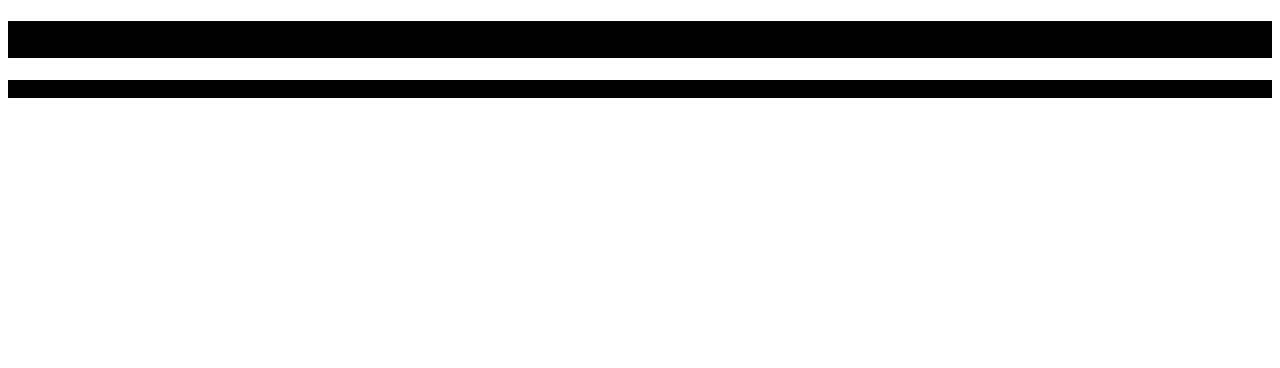
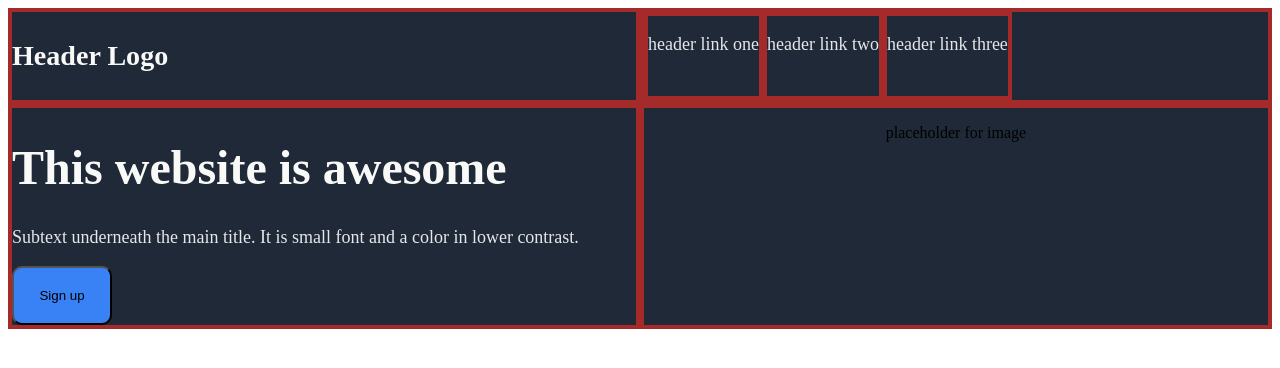
Before and after one commit to tusmm/shmodin, a plain HTML site: page index.html in a window 1280 px wide. Drawn offline with Linux system fonts and the light colour scheme.

Commit message:
progress on this project so far

```diff
--- a/index.css
+++ b/index.css
@@ -1,3 +1,58 @@
-.ancestor, .child {
-    background-color: #000;
+.navbar {
+    display: flex
 }
+
+.navbar .logo {
+    color: #F9FAF8;
+    font-size: 24px;
+}
+
+.navbar .header-link {
+    color: #E5E7EB;
+    font-size: 18px;
+    display: flex;
+}
+
+.logo, .header-link {
+    border: 4px solid brown;
+    flex: 1;
+}
+
+.link {
+    justify-content: space-between;
+    border: 4px solid brown;
+}
+
+.navbar, .header {
+    background-color: #1F2937;
+}
+
+/*  header */
+.header {
+    display: flex;
+}
+
+.hero-main, .image {
+    flex: 1;
+    border: 4px solid brown;
+}
+
+.hero-main h1 {
+    font-size: 48px;
+    font-weight: extra-bold;
+    color: #F9FAF8;
+}
+.hero-main p {
+    color: #E5E7EB;
+    font-size: 18px;
+}
+.signup {
+    background-color: #3882F6;
+    border-radius: 10px;
+    width: 100px;
+    padding: 20px;
+}
+
+.image p {
+    text-align: center;
+}
--- a/index.html
+++ b/index.html
@@ -1,17 +1,64 @@
 <!DOCTYPE html>
 <html lang="en">
+
 <head>
   <meta charset="UTF-8">
-    <title>My First Webpage</title>
+  <title>Practice landing page</title>
   <link rel="stylesheet" href="index.css">
 </head>
 
 <body>
-    <div class="ancestor">
-      <h1 class="child">Hello World!</h1>
+  <div class="navbar">
+    <div class="logo">
+      <h3>Header Logo</h3>
     </div>
-    <p class="child">Test</p>
+    <div class="header-link">
+      <div class="link">
+        <p>header link one</p>
+      </div>
+      <div class="link">
+        <p>header link two</p>
+      </div>
+      <div class="link">
+        <p>header link three</p>
+      </div>
+    </div>
+  </div>
 
+  <div class="header">
+    <div class="hero-main">
+      <h1>This website is awesome</h1>
+      <p>Subtext underneath the main title. It is small font and a color in lower contrast.</p>
+      <button class="signup">
+        Sign up
+      </button>
+    </div>
+    <div class="image">
+      <p>placeholder for image</p>
+    </div>
+
+  </div>
+
+  <div>
+
+  </div>
+
+  <div>
+
+  </div>
+
+  <div>
+
+  </div>
+
+  <div>
+
+  </div>
+
+  <div>
+
+  </div>
 
 </body>
+
 </html>
```
Lines whose indentation alone changed are shown as unchanged.
